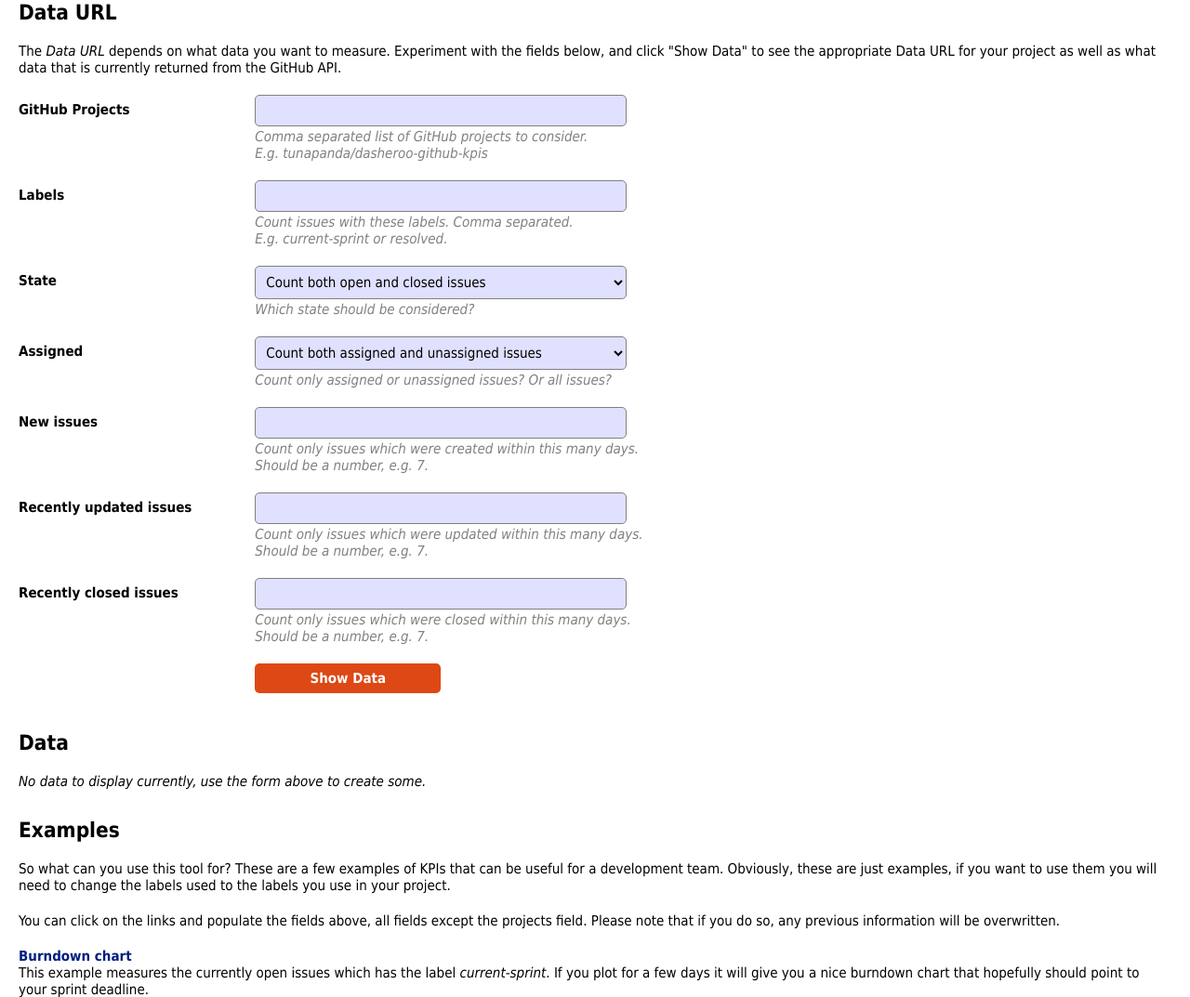
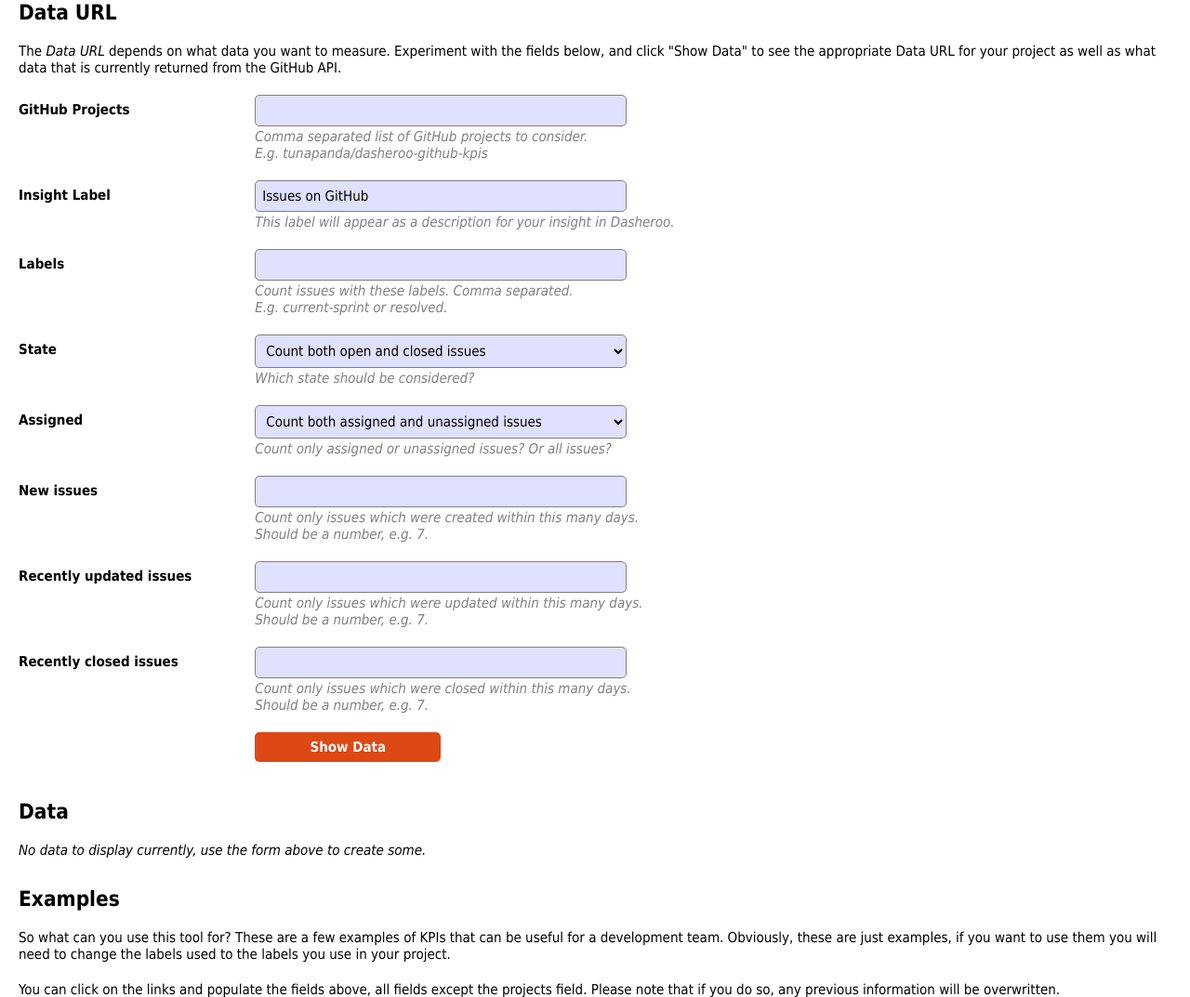
Before and after one commit to tunapanda/dasheroo-github-kpis, a PHP site: page / in a window 1280 px wide. Shown: the part 1068-2141 px from the top of the page at 93% size. Run offline with PHP 8.4, Linux system fonts and the light colour scheme.

Commit message:
configurable label, better error handling

```diff
--- a/index.php
+++ b/index.php
@@ -73,6 +73,9 @@
 		if ($_REQUEST["updated_last_days"])
 			$params["updated_last_days"]=$_REQUEST["updated_last_days"];
 
+		if ($_REQUEST["label"])
+			$params["label"]=$_REQUEST["label"];
+
 		$dataParams=array();
 		if (isset($params["projects"]) && $params["projects"])
 			$dataParams["projects"]=$params["projects"];
@@ -95,6 +98,9 @@
 		if (isset($params["updated_last_days"]) && $params["updated_last_days"])
 			$dataParams["updated_last_days"]=$params["updated_last_days"];
 
+		if (isset($params["label"]) && $params["label"])
+			$dataParams["label"]=$params["label"];
+
 		$dirUrl="http://".$_SERVER['HTTP_HOST'].dirname($_SERVER['PHP_SELF']);
 		$dataUrl=$dirUrl."/kpis.php?".http_build_query($dataParams);
 
@@ -104,8 +110,11 @@
 		$dataResponse=nl2br($dataResponse);
 	}
 
+	if (!isset($_REQUEST["label"]))
+		$_REQUEST["label"]="Issues on GitHub";
+
 	$acceptedParams=array(
-		"projects","labels","state","assigned",
+		"projects","label","labels","state","assigned",
 		"created_last_days","updated_last_days","closed_last_days"
 	);
 	foreach ($acceptedParams as $acceptedParam) {
@@ -184,6 +193,20 @@
 						<p>
 							Comma separated list of GitHub projects to consider. <br/>
 							E.g. tunapanda/dasheroo-github-kpis
+						</p>
+					</div>
+				</div>
+
+				<div class="form-row">
+					<div class="form-label">
+						Insight Label
+					</div>
+					<div class="form-field-holder">
+						<input type="text" name="label"
+							value="<?php echo_attr($_REQUEST["label"]); ?>"
+						/>
+						<p>
+							This label will appear as a description for your insight in Dasheroo.
 						</p>
 					</div>
 				</div>
```
Also changed, not shown: kpis.php (+11 -1 lines).
